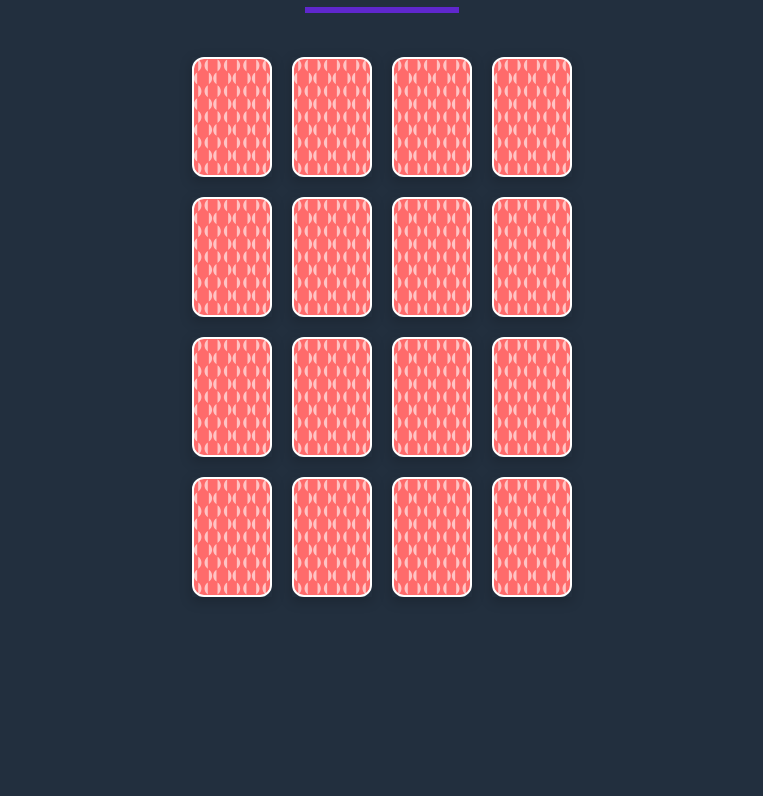
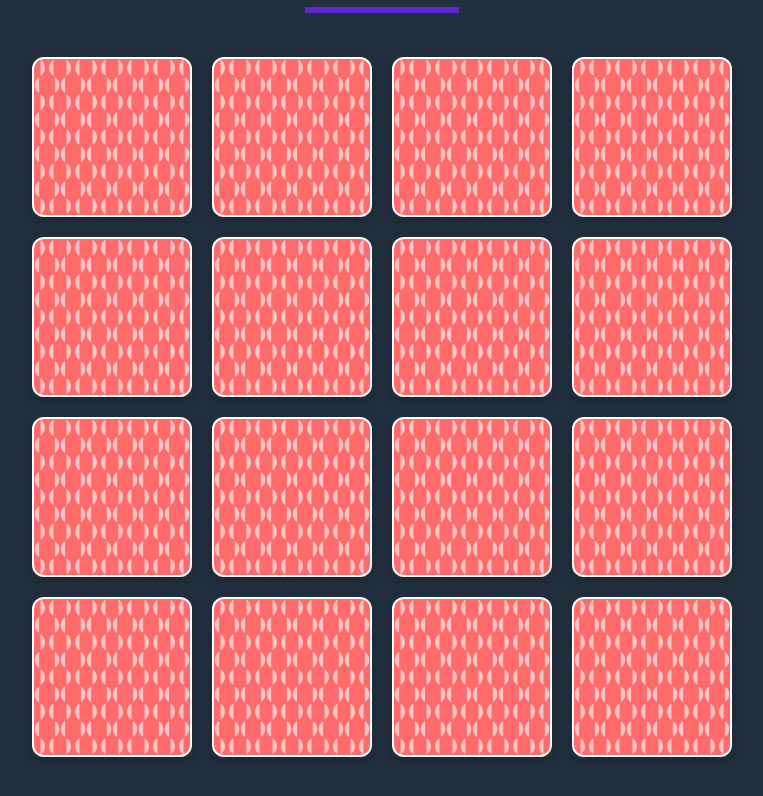
Before and after one commit to MattBaltzell/match-game, a website: page index.html in a window 1280 px wide. Shown: the part 86-882 px from the top of the page, without its empty margins (258-1021 px from the left). Before the commit the page ends 800 px from the top, so only its background shows below. Drawn offline with Linux system fonts and the light colour scheme.

Commit message:
Fixed new game button width on > 400px screens

```diff
--- a/scss/styles.scss
+++ b/scss/styles.scss
@@ -40,6 +40,10 @@ button {
   color: #fff;
   font-size: 24px;
   background-color: #1dd1a1;
+
+  @media screen and (min-width: 400px) {
+    width: 340px;
+  }
 }
 
 .hidden {
@@ -86,7 +90,8 @@ button {
   cursor: pointer;
 
   @media screen and (min-width: 400px) {
-    height: 120px;
+    width: 160px;
+    height: 160px;
   }
 
   &-inner {
@@ -130,13 +135,13 @@ button {
     &__back {
       padding-top: 10px;
       background-color: #f0e9ff;
-
       transform: rotateY(180deg);
       font-size: 50px;
       color: #5f27cd;
 
       @media screen and (min-width: 400px) {
-        padding-top: 26px;
+        padding-top: 32px;
+        font-size: 80px;
       }
     }
   }
```
Also changed, not shown: css/styles.css.
